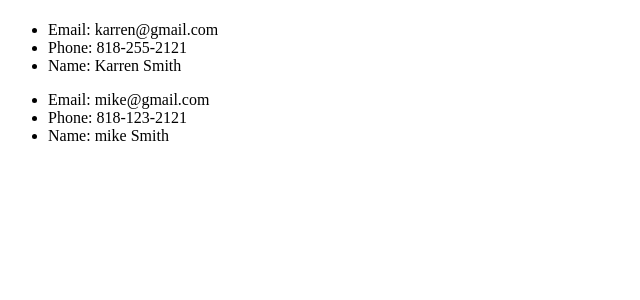
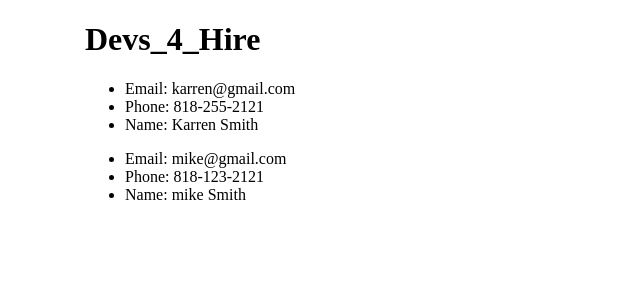
Before and after one commit to T-Wesst/Devs_4_Hire, a React (Create React App) app: page / in a window 1280 px wide. Shown: the top 300 px of the page, without its empty margins (0-640 px from the left). Built offline with nearby package versions, Linux system fonts and the light colour scheme.

Commit message:
add bootstrap classes

```diff
--- a/src/App.js
+++ b/src/App.js
@@ -6,8 +6,9 @@ import Header from './components/header/Header.js';
 class App extends Component {
   render() {
     return (
-      <div>
-        <Header />
+      <div className="App">
+        <div className="container">
+          <Header branding="Devs_4_Hire" />
           <JobSeeker
             name="Karren Smith"
             email="karren@gmail.com"
@@ -19,6 +20,7 @@ class App extends Component {
             phone="818-123-2121"
           />
         </div>
+      </div>
     );
   }
 }
```
Lines whose indentation alone changed are shown as unchanged.
